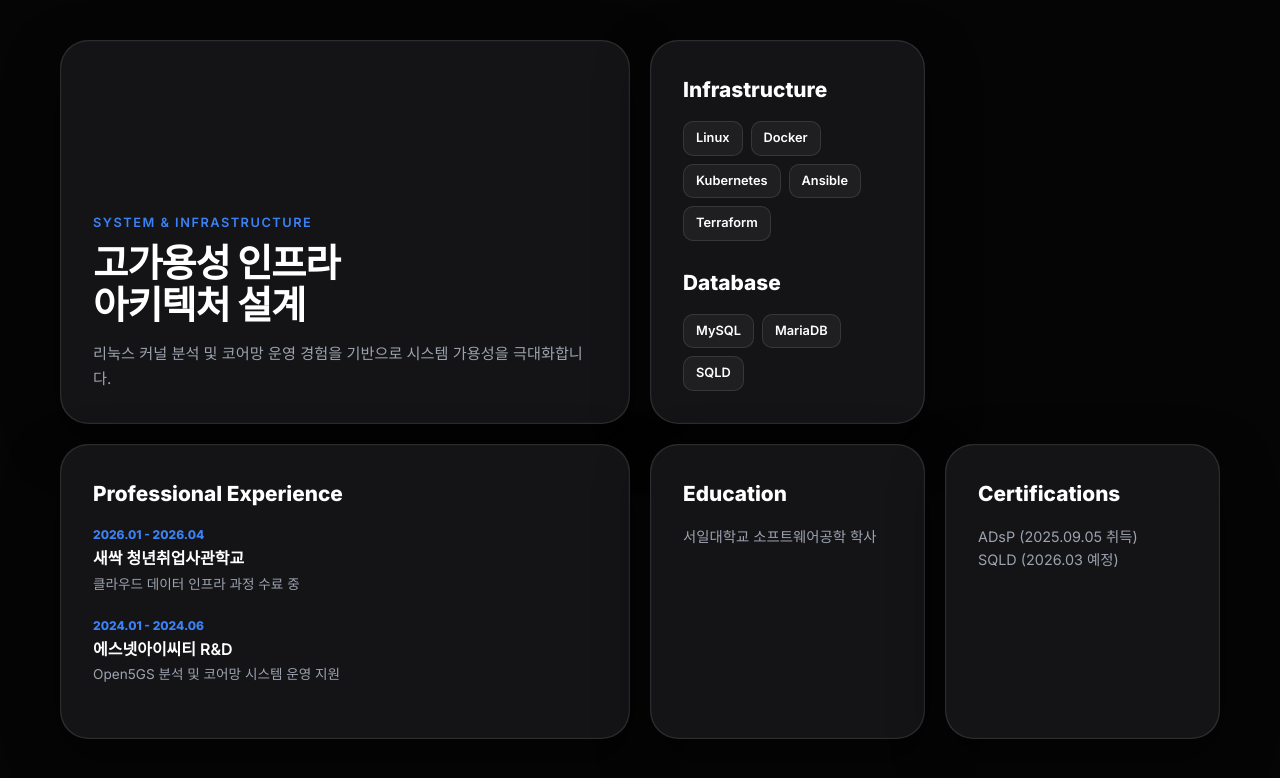
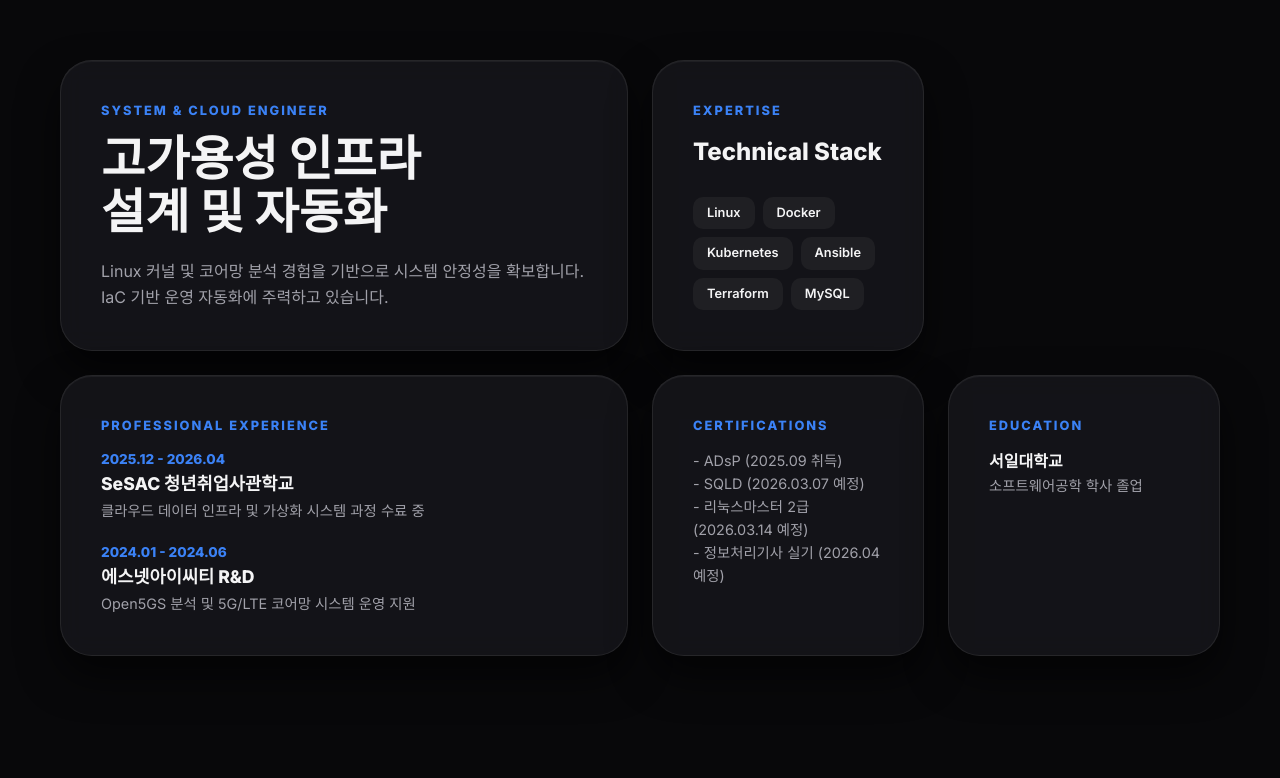
Before and after one commit to aodwn/aodwn.github.io, a Jekyll site: the page built from index.md, in a window 1280 px wide. Shown: the top 778 px of the page. Built offline with Jekyll 4.4.1, drawn with Linux system fonts in a browser that asks for light colours.

Commit message:
Update index.md

```diff
--- a/index.md
+++ b/index.md
@@ -1,123 +1,55 @@
 ---
-layout: null
+layout: default
+title: "Infrastructure Portfolio"
 ---
-<html lang="ko">
-<head>
-    <meta charset="UTF-8">
-    <meta name="viewport" content="width=device-width, initial-scale=1.0">
-    <title>Infrastructure Portfolio</title>
-    <link rel="stylesheet" href="https://fonts.googleapis.com/css2?family=Inter:wght@400;600;800&display=swap">
-    <style>
-        :root {
-            --bg: #050505;
-            --card-bg: rgba(23, 23, 26, 0.9);
-            --accent: #3b82f6;
-            --text-main: #ffffff;
-            --text-sub: #9ca3af;
-            --border: rgba(255, 255, 255, 0.1);
-            --shadow-3d: 0 20px 50px rgba(0, 0, 0, 0.5),
-                         0 0 1px rgba(255, 255, 255, 0.2) inset;
-        }
 
-        * { margin: 0; padding: 0; box-sizing: border-box; font-family: 'Inter', sans-serif; }
-        body { background-color: var(--bg); color: var(--text-main); line-height: 1.6; overflow-x: hidden; }
+<div class="grid">
+    <div class="card c-main">
+        <span class="label">System & Cloud Engineer</span>
+        <h1>고가용성 인프라<br>설계 및 자동화</h1>
+        <p>Linux 커널 및 코어망 분석 경험을 기반으로 시스템 안정성을 확보합니다. IaC 기반 운영 자동화에 주력하고 있습니다.</p>
+    </div>
 
-        .wrapper { max-width: 1200px; margin: 0 auto; padding: 40px 20px; }
-
-        .bento-grid {
-            display: grid;
-            grid-template-columns: repeat(4, 1fr);
-            grid-auto-rows: minmax(180px, auto);
-            gap: 20px;
-        }
-
-        .card {
-            background: var(--card-bg);
-            border: 1px solid var(--border);
-            border-radius: 28px;
-            padding: 32px;
-            box-shadow: var(--shadow-3d);
-            backdrop-filter: blur(15px);
-            transition: transform 0.3s ease, border-color 0.3s ease;
-            display: flex;
-            flex-direction: column;
-        }
-
-        .card:hover { transform: translateY(-5px); border-color: rgba(59, 130, 246, 0.5); }
-        .card-main { grid-column: span 2; grid-row: span 2; justify-content: flex-end; }
-        .card-wide { grid-column: span 2; }
-        .card-tall { grid-row: span 2; }
-
-        .title-sub { color: var(--accent); font-weight: 600; font-size: 0.8rem; letter-spacing: 1.5px; text-transform: uppercase; margin-bottom: 8px; }
-        .title-main { font-size: 2.4rem; font-weight: 800; line-height: 1.1; margin-bottom: 16px; letter-spacing: -0.03em; }
-
-        h3 { font-size: 1.3rem; margin-bottom: 15px; font-weight: 700; }
-        .desc { color: var(--text-sub); font-size: 0.95rem; }
-
-        .tags { display: flex; flex-wrap: wrap; gap: 8px; margin-top: auto; }
-        .tag { background: rgba(255, 255, 255, 0.05); border: 1px solid var(--border); padding: 6px 12px; border-radius: 10px; font-size: 0.8rem; font-weight: 600; }
-
-        .exp-item { margin-bottom: 20px; }
-        .exp-date { color: var(--accent); font-size: 0.75rem; font-weight: 700; }
-        .exp-title { font-weight: 600; font-size: 1rem; display: block; margin: 2px 0; }
-
-        @media (max-width: 1024px) { .bento-grid { grid-template-columns: repeat(2, 1fr); } .card-main { grid-column: span 2; } }
-        @media (max-width: 640px) { .bento-grid { display: flex; flex-direction: column; } }
-    </style>
-</head>
-<body>
-
-<div class="wrapper">
-    <div class="bento-grid">
-        <div class="card card-main">
-            <span class="title-sub">System & Infrastructure</span>
-            <h1 class="title-main">고가용성 인프라<br>아키텍처 설계</h1>
-            <p class="desc">리눅스 커널 분석 및 코어망 운영 경험을 기반으로 시스템 가용성을 극대화합니다.</p>
-        </div>
-
-        <div class="card card-tall">
-            <h3>Infrastructure</h3>
-            <div class="tags">
-                <span class="tag">Linux</span>
-                <span class="tag">Docker</span>
-                <span class="tag">Kubernetes</span>
-                <span class="tag">Ansible</span>
-                <span class="tag">Terraform</span>
-            </div>
-            <h3 style="margin-top: 25px;">Database</h3>
-            <div class="tags">
-                <span class="tag">MySQL</span>
-                <span class="tag">MariaDB</span>
-                <span class="tag">SQLD</span>
-            </div>
-        </div>
-
-        <div class="card card-wide">
-            <h3>Professional Experience</h3>
-            <div class="exp-item">
-                <span class="exp-date">2026.01 - 2026.04</span>
-                <span class="exp-title">새싹 청년취업사관학교</span>
-                <p class="desc" style="font-size: 0.85rem;">클라우드 데이터 인프라 과정 수료 중</p>
-            </div>
-            <div class="exp-item">
-                <span class="exp-date">2024.01 - 2024.06</span>
-                <span class="exp-title">에스넷아이씨티 R&D</span>
-                <p class="desc" style="font-size: 0.85rem;">Open5GS 분석 및 코어망 시스템 운영 지원</p>
-            </div>
-        </div>
-
-        <div class="card">
-            <h3>Education</h3>
-            <p class="desc" style="font-size: 0.9rem;">서일대학교 소프트웨어공학 학사</p>
-        </div>
-
-        <div class="card">
-            <h3>Certifications</h3>
-            <p class="desc" style="font-size: 0.9rem;">ADsP (2025.09.05 취득)</p>
-            <p class="desc" style="font-size: 0.9rem;">SQLD (2026.03 예정)</p>
+    <div class="card c-tall">
+        <span class="label">Expertise</span>
+        <h2>Technical Stack</h2>
+        <div class="tag-group">
+            <span class="tag">Linux</span>
+            <span class="tag">Docker</span>
+            <span class="tag">Kubernetes</span>
+            <span class="tag">Ansible</span>
+            <span class="tag">Terraform</span>
+            <span class="tag">MySQL</span>
         </div>
     </div>
+
+    <div class="card c-wide">
+        <span class="label">Professional Experience</span>
+        <div style="margin-bottom: 20px;">
+            <p style="color: var(--accent); font-weight: 700; font-size: 0.85rem;">2025.12 - 2026.04</p>
+            <strong style="display: block; font-size: 1.1rem;">SeSAC 청년취업사관학교</strong>
+            <p style="font-size: 0.9rem;">클라우드 데이터 인프라 및 가상화 시스템 과정 수료 중</p>
+        </div>
+        <div>
+            <p style="color: var(--accent); font-weight: 700; font-size: 0.85rem;">2024.01 - 2024.06</p>
+            <strong style="display: block; font-size: 1.1rem;">에스넷아이씨티 R&D</strong>
+            <p style="font-size: 0.9rem;">Open5GS 분석 및 5G/LTE 코어망 시스템 운영 지원</p>
+        </div>
+    </div>
+
+    <div class="card">
+        <span class="label">Certifications</span>
+        <ul style="list-style: none; font-size: 0.9rem; color: var(--sub);">
+            <li>- ADsP (2025.09 취득)</li>
+            <li>- SQLD (2026.03.07 예정)</li>
+            <li>- 리눅스마스터 2급 (2026.03.14 예정)</li>
+            <li>- 정보처리기사 실기 (2026.04 예정)</li>
+        </ul>
+    </div>
+
+    <div class="card">
+        <span class="label">Education</span>
+        <p style="font-size: 1rem; font-weight: 600; color: var(--text);">서일대학교</p>
+        <p style="font-size: 0.9rem;">소프트웨어공학 학사 졸업</p>
+    </div>
 </div>
-
-</body>
-</html>
```
